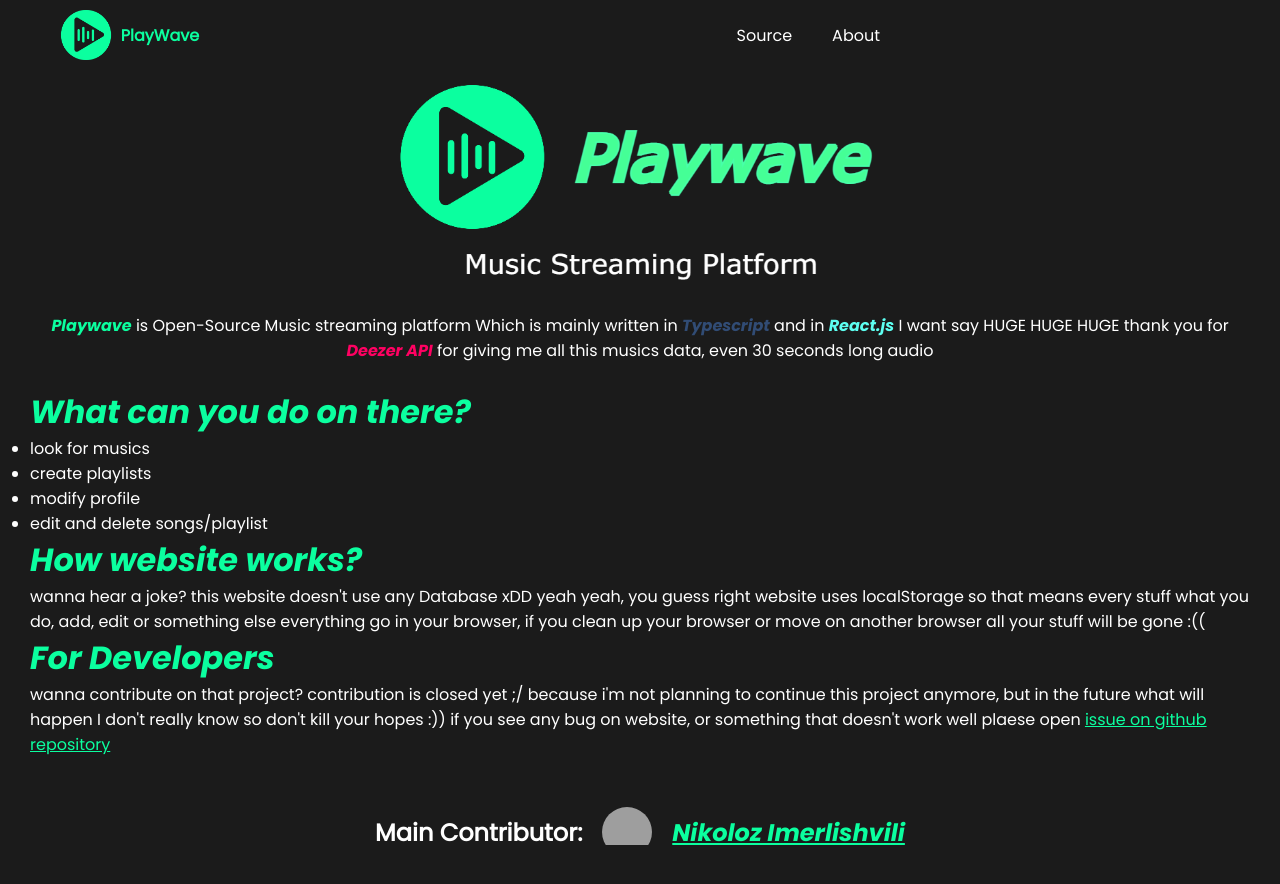
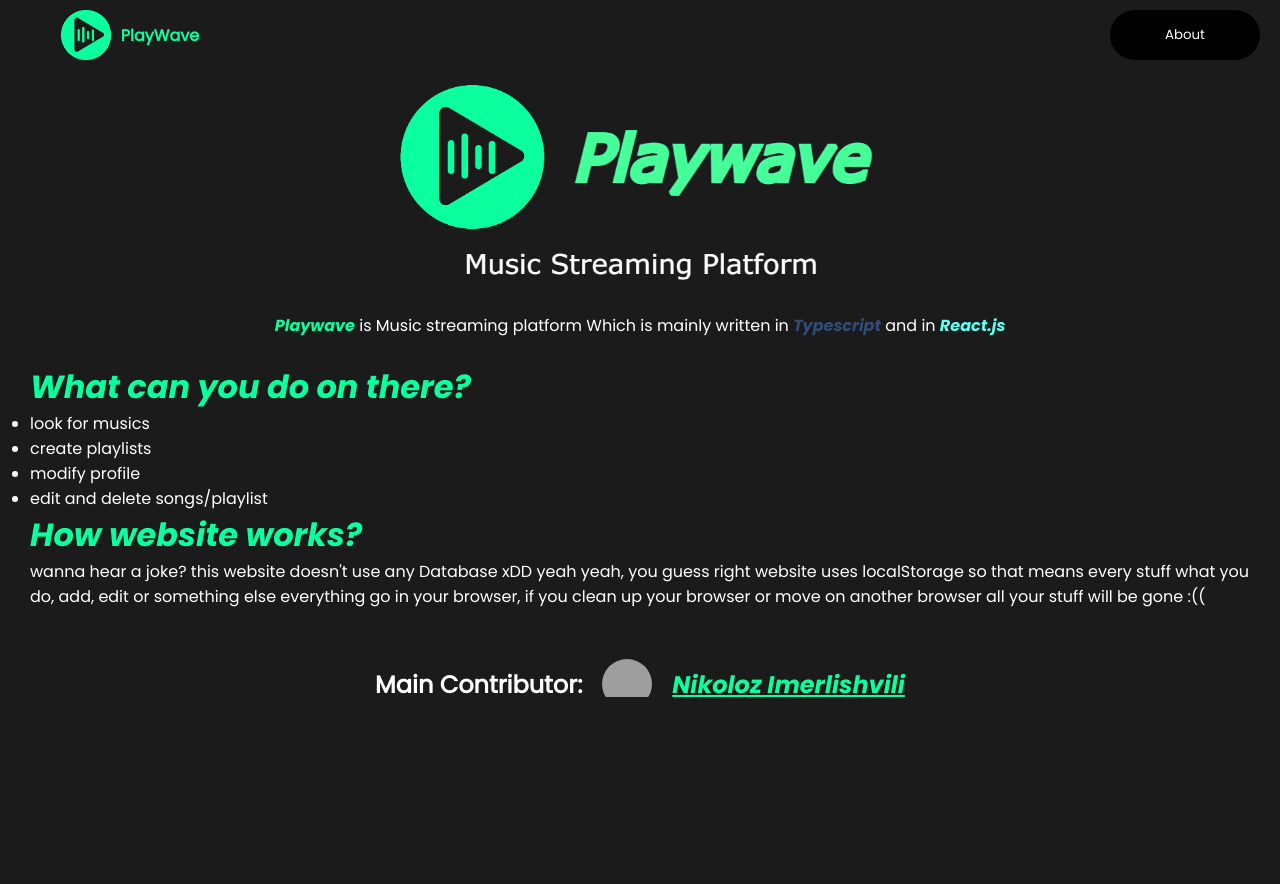
Before and after one commit to 0x1h/Playwave, a React (Create React App) app: page /About in a window 1280 px wide. Shown: the top 884 px of the page. After the commit the page ends 800 px from the top, so only its background shows below. Built offline with nearby package versions, Linux system fonts and the light colour scheme; grey boxes are pictures that could not be loaded.

Commit message:
added _redirect handlers

```diff
--- a/src/Components/Landing/Nav.tsx
+++ b/src/Components/Landing/Nav.tsx
@@ -15,8 +15,7 @@
                     <div className="Name" style={{color: "#0BFF9F", fontWeight: 600}}>PlayWave</div>
                 </div>
                 <div className="direct-links">
-                    <a href="https://github.com/callmenikk/Playwave" target="_blank">Source</a>
-                    <Link to="/About">About</Link>
+                    <button className="about-btn" onClick={() => history.push("/About")}>About</button>
                 </div>
             </div>
         </nav>
--- a/src/Components/Landing/Others/About.tsx
+++ b/src/Components/Landing/Others/About.tsx
@@ -10,14 +10,12 @@
         <img src={playwaveImg} alt="playwave" />
       </div>
       <div className="main-text">
-       <main> <span className="strong">Playwave</span> is Open-Source Music streaming
+       <main> <span className="strong">Playwave</span> is Music streaming
         platform
 
         Which is mainly written in{" "}
         <span className="strong typescript">Typescript</span> and in{" "}
-        <span className="strong react">React.js</span> I want say HUGE HUGE HUGE
-        thank you for <span className="strong deezer">Deezer API</span>{' '}
-        for giving me all this musics data, even 30 seconds long audio
+        <span className="strong react">React.js</span>
         </main>
         <br />
         <h1 className="strong">What can you do on there?</h1>
@@ -32,10 +30,6 @@
           guess right website uses localStorage so that means every stuff what you
           do, add, edit or something else everything go in your browser, if you clean
           up your browser or move on another browser all your stuff will be gone :((
-        <h1 className="strong">For Developers</h1>
-        wanna contribute on that project? contribution is closed yet ;/ because i'm not planning to continue this project anymore, but in the future what will happen I don't really know so don't kill your hopes :))
-            if you see any bug on website, or something that doesn't work well plaese open <a href="https://github.com/callmenikk/Playwave/issues" target="_blank">issue on github repository</a>
-            <br />
             <h2 className="main-contributor">Main Contributor: <div className="profile-img">
                 <img src="https://avatars.githubusercontent.com/u/65135792?v=4" alt="callmenikk-photo" /></div><a href="https://github.com/callmenikk" target="_blank" className="strong">Nikoloz Imerlishvili</a></h2>
         </div>
--- a/src/Components/Landing/scss/style.css
+++ b/src/Components/Landing/scss/style.css
@@ -28,7 +28,7 @@
 }
 
 nav .nav-stuff {
-  max-width: 900px;
+  width: 100%;
   height: 100%;
   position: relative;
   display: -webkit-box;
@@ -37,6 +37,17 @@
   -webkit-box-pack: justify;
       -ms-flex-pack: justify;
           justify-content: space-between;
+}
+
+nav .nav-stuff .about-btn {
+  width: 150px;
+  height: 50px;
+  background: #000;
+  z-index: 9;
+  border: none;
+  border-radius: 50px;
+  cursor: pointer;
+  color: #FFF;
 }
 
 @media screen and (max-width: 384px) {
--- a/src/Components/Landing/scss/style.scss
+++ b/src/Components/Landing/scss/style.scss
@@ -24,11 +24,21 @@
     padding-right: 0;
   }
   .nav-stuff {
-    max-width: 900px;
+    width: 100%;
     height: 100%;
     position: relative;
     display: flex;
     justify-content: space-between;
+    .about-btn{
+      width: 150px;
+      height: 50px;
+      background: #000;
+      z-index: 9;
+      border: none;
+      border-radius: 50px;
+      cursor: pointer;
+      color: #FFF;
+    }
     .Name {
       @media screen and (max-width: 384px) {
         display: none;
```
Also changed, not shown: 2 other files (tests, documents, lock files or other folders).
